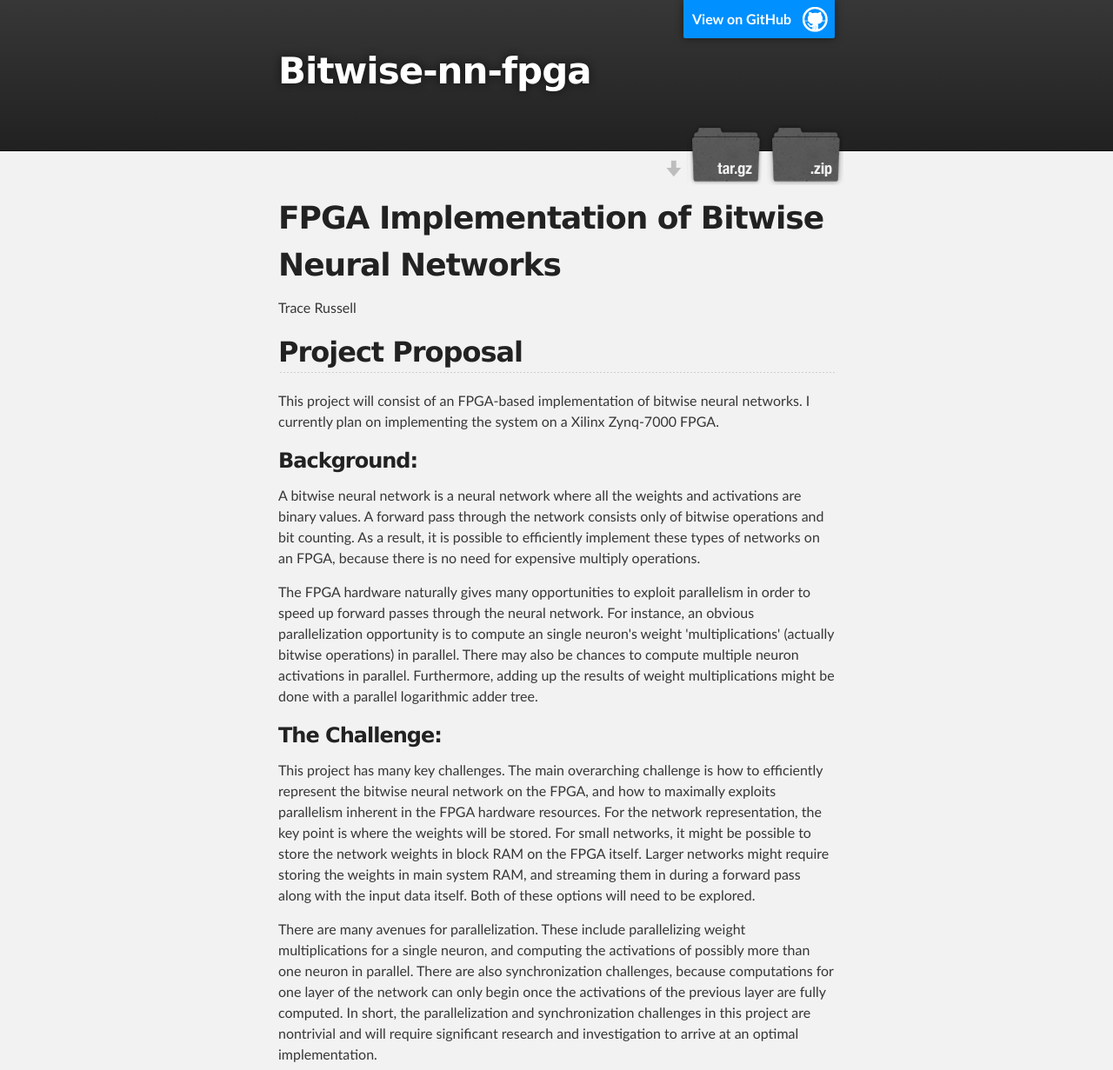
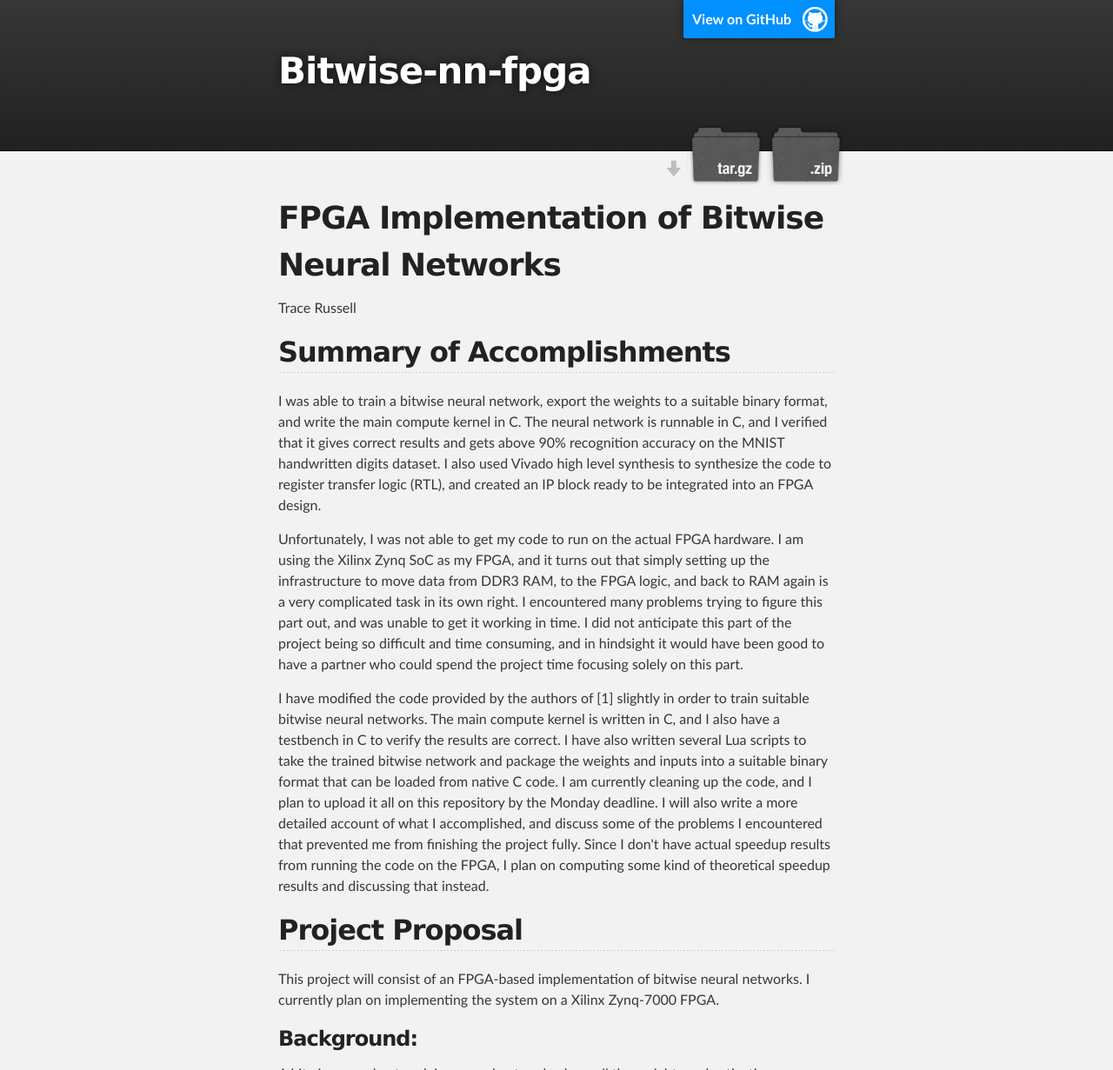
Before and after one commit to hihihippp/bitwise-nn-fpga, a plain HTML site: page index.html in a window 1280 px wide. Shown: the top 1231 px of the page at 87% size. Drawn offline with Linux system fonts and the light colour scheme.

Commit message:
Create gh-pages branch via GitHub

```diff
--- a/index.html
+++ b/index.html
@@ -35,6 +35,15 @@
 <a id="fpga-implementation-of-bitwise-neural-networks" class="anchor" href="#fpga-implementation-of-bitwise-neural-networks" aria-hidden="true"><span aria-hidden="true" class="octicon octicon-link"></span></a>FPGA Implementation of Bitwise Neural Networks</h1>
 
 <p>Trace Russell</p>
+
+<h2>
+<a id="summary-of-accomplishments" class="anchor" href="#summary-of-accomplishments" aria-hidden="true"><span aria-hidden="true" class="octicon octicon-link"></span></a>Summary of Accomplishments</h2>
+
+<p>I was able to train a bitwise neural network, export the weights to a suitable binary format, and write the main compute kernel in C. The neural network is runnable in C, and I verified that it gives correct results and gets above 90% recognition accuracy on the MNIST handwritten digits dataset. I also used Vivado high level synthesis to synthesize the code to register transfer logic (RTL), and created an IP block ready to be integrated into an FPGA design.</p>
+
+<p>Unfortunately, I was not able to get my code to run on the actual FPGA hardware. I am using the Xilinx Zynq SoC as my FPGA, and it turns out that simply setting up the infrastructure to move data from DDR3 RAM, to the FPGA logic, and back to RAM again is a very complicated task in its own right. I encountered many problems trying to figure this part out, and was unable to get it working in time. I did not anticipate this part of the project being so difficult and time consuming, and in hindsight it would have been good to have a partner who could spend the project time focusing solely on this part.</p>
+
+<p>I have modified the code provided by the authors of [1] slightly in order to train suitable bitwise neural networks. The main compute kernel is written in C, and I also have a testbench in C to verify the results are correct. I have also written several Lua scripts to take the trained bitwise network and package the weights and inputs into a suitable binary format that can be loaded from native C code. I am currently cleaning up the code, and I plan to upload it all on this repository by the Monday deadline. I will also write a more detailed account of what I accomplished, and discuss some of the problems I encountered that prevented me from finishing the project fully. Since I don't have actual speedup results from running the code on the FPGA, I plan on computing some kind of theoretical speedup results and discussing that instead.</p>
 
 <h2>
 <a id="project-proposal" class="anchor" href="#project-proposal" aria-hidden="true"><span aria-hidden="true" class="octicon octicon-link"></span></a>Project Proposal</h2>
```
Also changed, not shown: params.json (+1 -1 lines).
